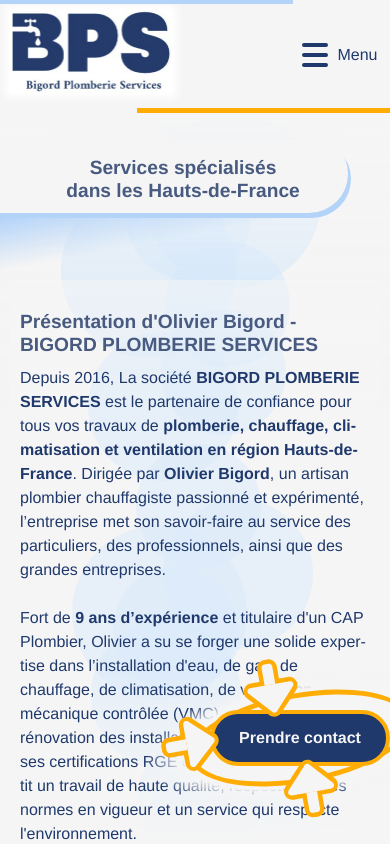
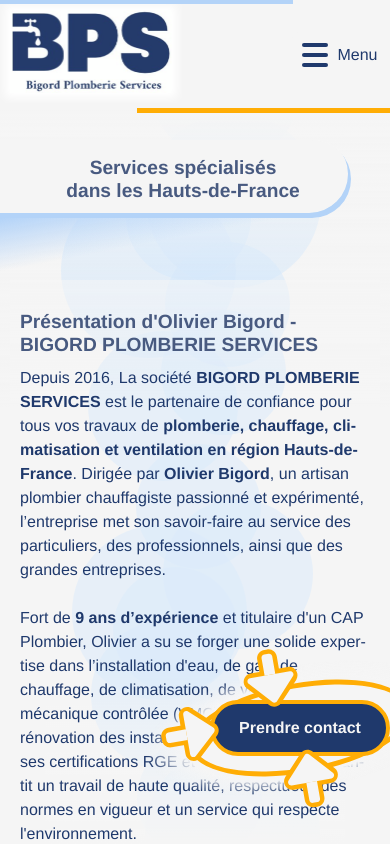
Before and after one commit to Kirjal/bps, a React (Create React App) app: page / in a window 390 px wide. Built offline with nearby package versions, Linux system fonts and the light colour scheme.

Commit message:
v1.0.3
* bugfix iphone, contact form typo

```diff
--- a/src/assets/styles/components/contact-button.css
+++ b/src/assets/styles/components/contact-button.css
@@ -21,7 +21,7 @@
     width: calc(var(--ellipse-width) * 0.8);
     position: sticky;
     margin: 60px 0 0 auto;
-    bottom: 70px;
+    bottom: 80px;
     border-radius: 100%;
   }
 
--- a/src/assets/styles/components/header.css
+++ b/src/assets/styles/components/header.css
@@ -228,7 +228,7 @@
         flex-flow: column nowrap;
         justify-content: flex-end;
         gap: 10px;
-        padding-bottom: 50px;
+        padding-bottom: 70px;
     }
 
     .nav-open nav{
--- a/src/views/ContactView.jsx
+++ b/src/views/ContactView.jsx
@@ -104,7 +104,7 @@
                 <div className="title-gradient"></div>
             </div>
             <div className="content form-content">
-                <p className="notice">Les champs marqués d'un astérique (*) sont obligatoires.</p>
+                <p className="notice">Les champs marqués d'un astérsique (*) sont obligatoires.</p>
                 <Formik
                     initialValues={{
                         name: "",
```
